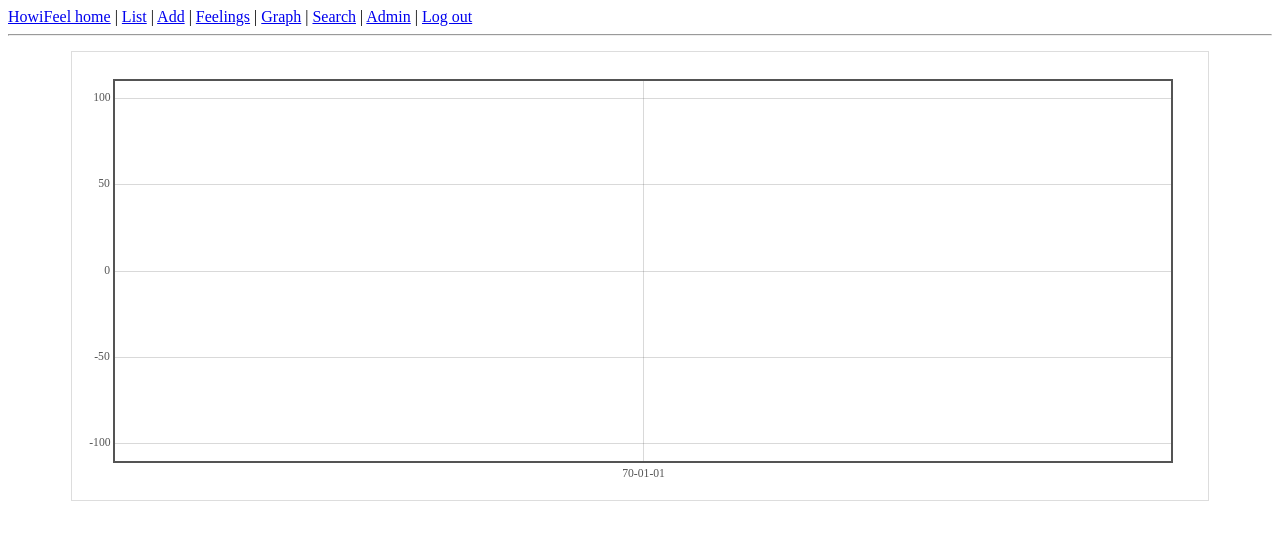
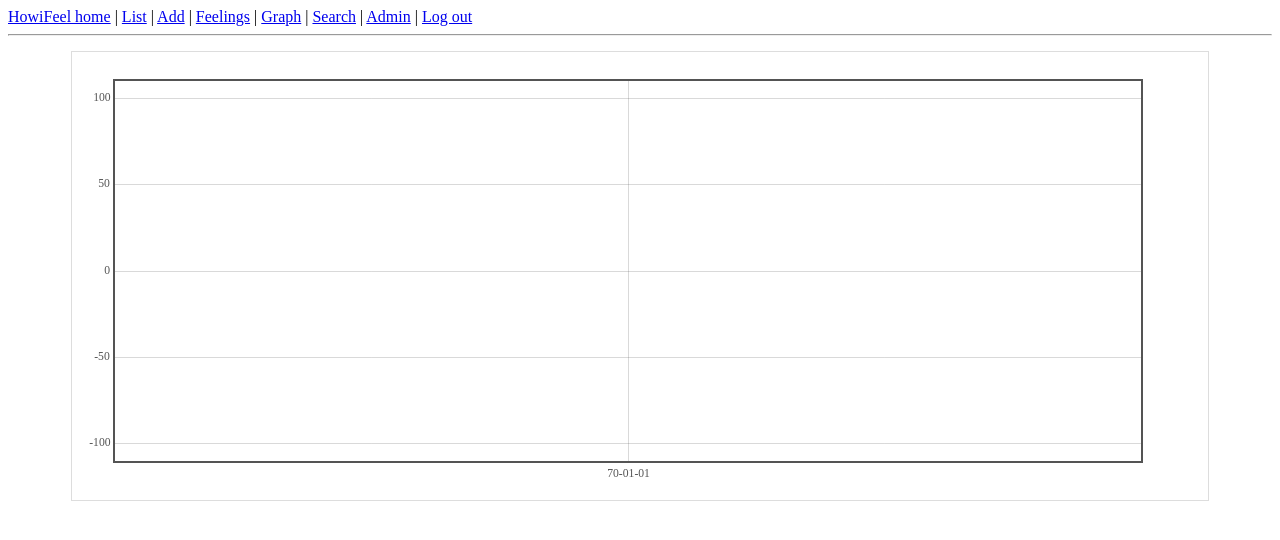
Before and after one commit to reddress/heitorpyany, a Django app: page /howifeel/graph/ in a window 1280 px wide. Shown: the top 540 px of the page. Run offline with Django 3.2, Linux system fonts and the light colour scheme; the visitor is signed in with stand-in values (Sample User, id 1); data that the repository does not hold is empty.

Commit message:
increase right padding

```diff
--- a/static/css/flotgraph.css
+++ b/static/css/flotgraph.css
@@ -2,7 +2,7 @@
 	box-sizing: border-box;
 	width: 90%;
 	height: 450px;
-	padding: 20px 15px 15px 15px;
+	padding: 20px 45px 15px 15px;
 	margin: 15px auto 30px auto;
 	border: 1px solid #ddd;
 }
```
